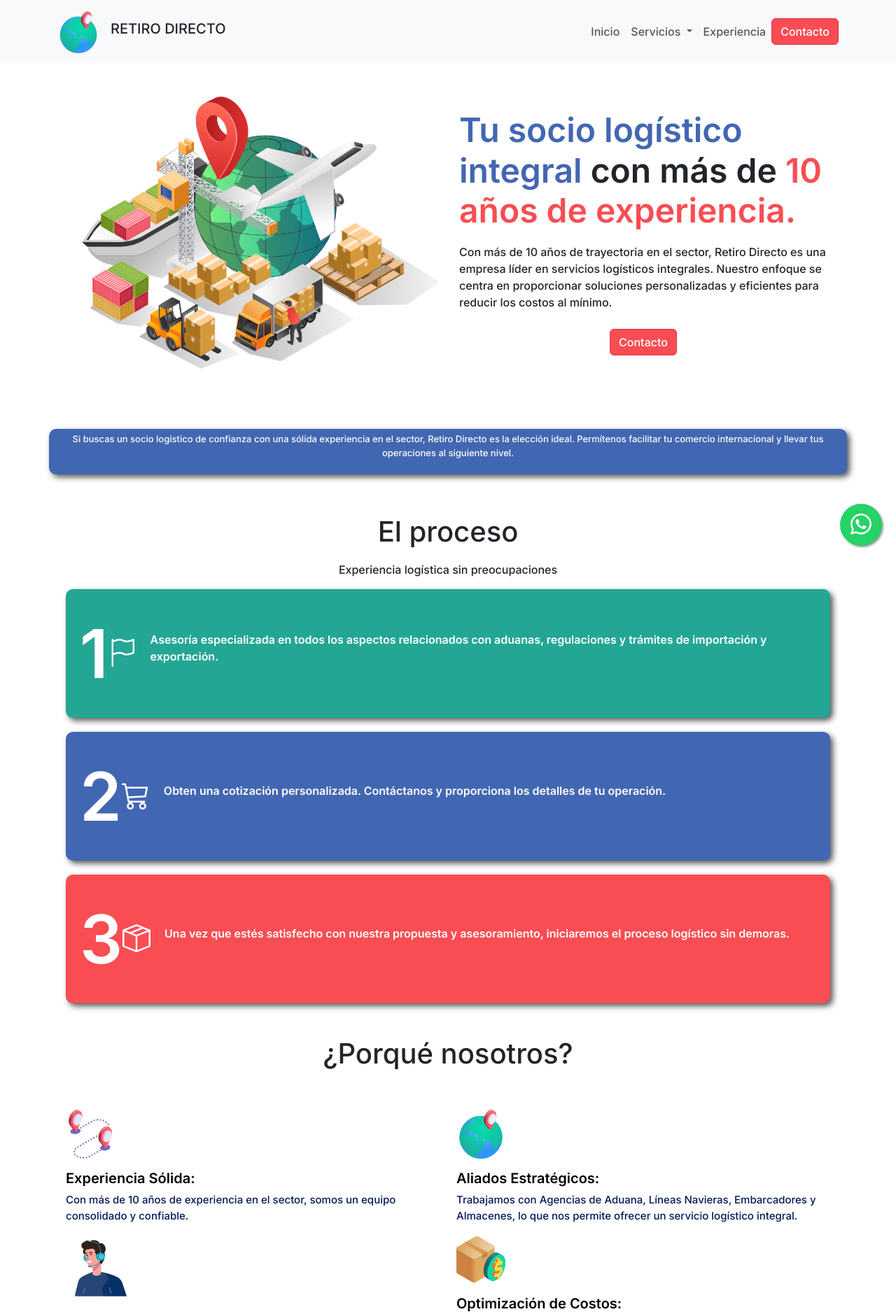
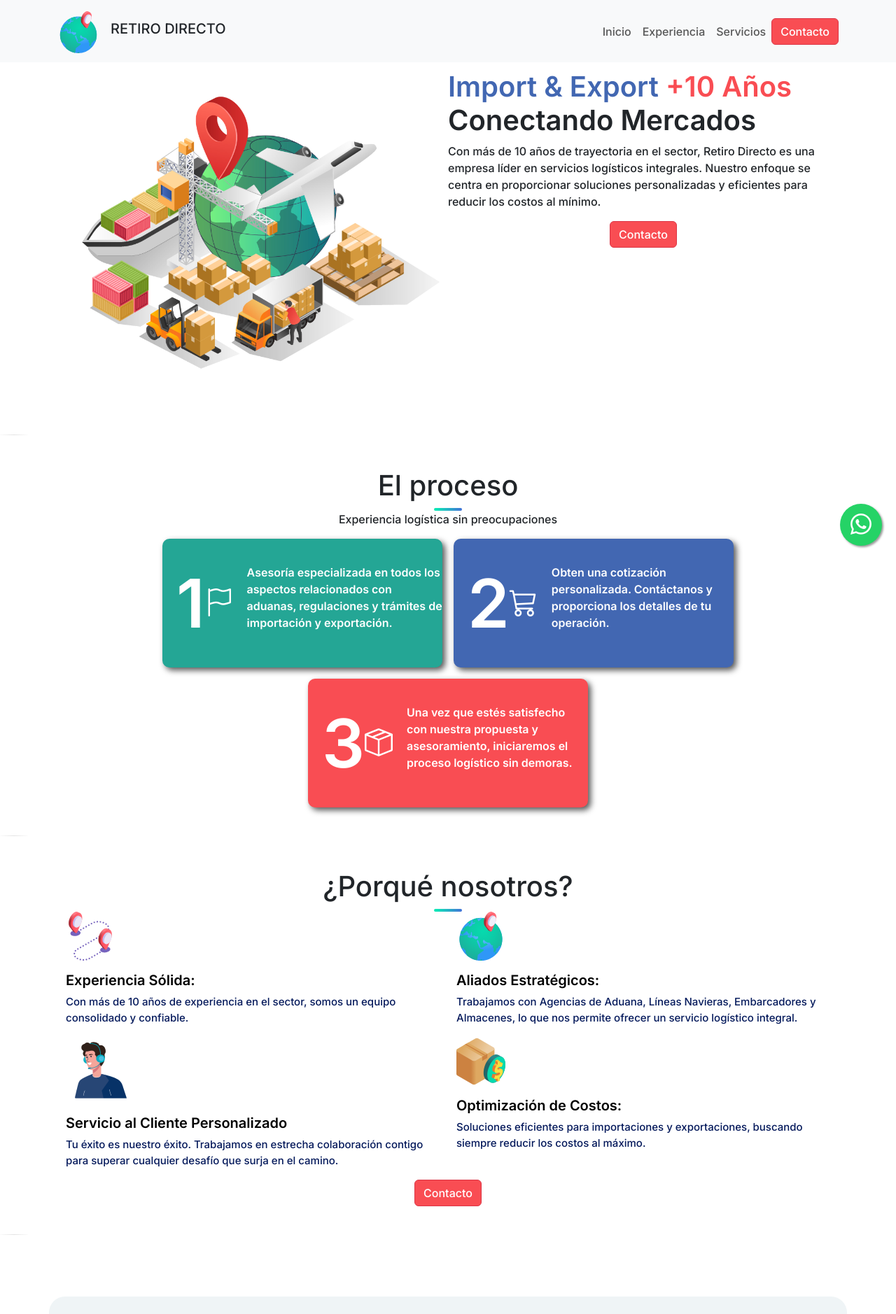
Before and after one commit to holydoritoz/retiro-directo-web, a plain HTML site: page index.html in a window 1280 px wide. Shown: the top 1878 px of the page at 70% size. Drawn offline with nearby package versions, Linux system fonts and the light colour scheme.

Commit message:
update 18.9

```diff
--- a/assets/css/styles.css
+++ b/assets/css/styles.css
@@ -12,6 +12,20 @@ body {
   padding: 0;
   background-color: white;
   font-family: 'Inter', sans-serif;
+
+}
+
+.separator-container {
+  width: 100%;
+  display: flex;
+  justify-content: center;
+}
+
+.separator {
+  background: linear-gradient(107.77deg, #0EE6B7 10.13%, #4370d9);
+  height: 4px;
+  width: 40px;
+  border-radius: 32px;
 }
 
 .bg-red {
@@ -42,87 +56,38 @@ body {
   border: none;
 }
 
-.main .card-body {
-  display: flex;
-  justify-content: center;
-  align-items: center;
+hr.separator {
+  border: 0;
+  height: 1px;
+  background-image: -webkit-linear-gradient(left, #f0f0f0, #8c8b8b, #f0f0f0);
+  background-image: -moz-linear-gradient(left, #f0f0f0, #8c8b8b, #f0f0f0);
+  background-image: -ms-linear-gradient(left, #f0f0f0, #8c8b8b, #f0f0f0);
+  background-image: -o-linear-gradient(left, #f0f0f0, #8c8b8b, #f0f0f0);
 }
 
-.main-text {
-  display: flex;
-  flex-direction: column;
-  align-items: center;
-  gap: 10px;
+.the-process h1 {
+  font-size: 2.5rem;
 }
 
-.main-text h1 {
-  font-size: 3rem;
-  font-weight: bold;
-}
-
-.info {
+.card-container {
+  width:400px;
   height: auto;
-  margin-top: 3rem;
-  padding: 5px;
-  text-align: center;
-  color: white;
-  font-size: small;
   border-radius: 10px;
   box-shadow: 4px 4px 9px 0px rgba(87, 87, 87, 1);
 }
 
-.the-process {
-  display: flex;
-  flex-direction: column;
-  align-items: center;
-  margin-top: 3rem;
-}
-
-.the-process h1 {
-  font-size: 2.5rem;
-  padding: 10px;
-}
-
-.cards {
-  display: flex;
-  flex-direction: column;
-  gap: 20px;
-}
-
-.card-container {
-  display: flex;
-  align-items: center;
-  width: 100%;
-  height: auto;
-  border-radius: 10px;
-  box-shadow: 4px 4px 9px 0px rgba(87, 87, 87, 1);
-
+.c-wrapper{
+  height: 100%;
 }
 
 .number {
-  display: flex;
-  justify-content: flex-start;
-  align-items: center;
   font-size: 6rem;
-  font-weight: bold;
+  padding: 20px;
   color: white;
-  padding: 20px;
 }
 
 .number i {
   font-size: 40px;
-}
-
-.card-info {
-  font-weight: bold;
-  color: white;
-}
-
-.why-us {
-  display: flex;
-  flex-direction: column;
-  align-items: center;
-  margin-top: 3rem;
 }
 
 .col h4 {
@@ -144,10 +109,8 @@ body {
 .services {
   margin-top: 3rem;
   background-color: #EFF4F6;
-}
-
-.services h1 {
-  padding: 20px;
+  padding: 2rem;
+  border-radius: 23px;
 }
 
 .services i {
@@ -159,13 +122,24 @@ body {
   width: 100%;
 }
 
+footer {
+  background-color: var(--blue);
+}
+
+.dev-contact{
+  font-size: .9rem;
+  gap: 10px;
+  padding: 1rem;
+  background-color: #0D1522;
+}
+
+.dev-contact a img {
+  width: 30px;
+}
+
 /* Whatsapp floting bottom */
 
 .floatWapp {
-  display: flex;
-  flex-direction: column;
-  align-items: center;
-  justify-content: center;
   position: fixed;
   width: 60px;
   height: 60px;
--- a/index.html
+++ b/index.html
@@ -34,17 +34,11 @@
           <li class="nav-item">
             <a class="nav-link" href="#">Inicio</a>
           </li>
-          <li class="nav-item dropdown">
-            <a class="nav-link dropdown-toggle" href="#" role="button" data-bs-toggle="dropdown" aria-expanded="false">
-              Servicios
-            </a>
-            <ul class="dropdown-menu fs-6">
-              <li><a class="dropdown-item" href="#">Importaciones</a></li>
-              <li><a class="dropdown-item" href="#">Exportaciones</a></li>
-            </ul>
+          <li class="nav-item">
+            <a class="nav-link" href="#expertice">Experiencia</a>
           </li>
           <li class="nav-item">
-            <a class="nav-link" href="#">Experiencia</a>
+            <a class="nav-link" href="#services">Servicios</a>
           </li>
         </ul>
         <button class="btn btn-danger">Contacto</button>
@@ -58,11 +52,12 @@
         <div class="col-md-6 col-lg-6">
           <img src="./assets/img/main-pic.jpg" class="img-fluid rounded-start" alt="...">
         </div>
-        <div class="col-md-6 col-lg-6 main-text">
-          <div class="card-body">
-            <div class="main-text">
-              <h1><span style="color:#4267B2">Tu socio logístico integral</span> con más de <span style="color:#F94D53">
-                  10 años de experiencia.</span></h1>
+        <div class="col-md-6 col-lg-6">
+          <div class="d-flex justify-content-center align-items-center">
+            <div class="d-flex flex-column align-items-center">
+              <h1 class="fw-bold"><span style="color:#4267B2">Import & Export</span>
+                <span style="color:#F94D53">+10 Años </span>Conectando Mercados
+              </h1>
               <p>Con más de 10 años de trayectoria en el sector, Retiro Directo es una empresa líder en servicios
                 logísticos
                 integrales. Nuestro enfoque se centra en proporcionar soluciones personalizadas y eficientes para
@@ -75,42 +70,50 @@
       </div>
     </div>
   </section>
+  <br>
+  <hr class="separator">
+  <br>
+  <section class="container d-flex flex-column align-items-center mt-2">
+    <h1>El proceso</h1>
 
-  <section class="container info bg-blue">
-    <p>Si buscas un socio logístico de confianza con una sólida experiencia en el sector, Retiro Directo es la
-      elección
-      ideal. Permítenos facilitar tu comercio internacional y llevar tus operaciones al siguiente nivel.</p>
-  </section>
+    <div class="separator-container">
+      <div class="separator"></div>
+    </div>
 
-  <section class="container the-process">
-    <h1>El proceso</h1>
     <p>Experiencia logística sin preocupaciones</p>
-    <div class="container cards">
-      <div class="card-container bg-green">
-        <div class="number"><span>1</span><i class="bi bi-flag"></i></div>
-        <div class="card-info">
+    <div class="container d-flex justify-content-center flex-wrap w-100 gap-3">
+      <div class="card-container d-flex align-items-center fw-bold bg-green">
+        <div class="number d-flex justify-content-start align-items-center"><span>1</span><i class="bi bi-flag"></i></div>
+        <div class="text-white fw-bold">
           <p>Asesoría especializada en todos los aspectos relacionados con aduanas, regulaciones y trámites de
             importación y exportación.</p>
         </div>
       </div>
-      <div class="card-container bg-blue">
-        <div class="number"><span>2</span><i class="bi bi-cart3"></i></i></div>
-        <div class="card-info">
+      <div class="card-container d-flex align-items-center fw-bold bg-blue">
+        <div class="number d-flex justify-content-start align-items-center"><span>2</span><i class="bi bi-cart3"></i></i></div>
+        <div class="text-white fw-bold">
           <p>Obten una cotización personalizada. Contáctanos y proporciona los detalles de tu operación.</p>
         </div>
       </div>
-      <div class="card-container bg-red">
-        <div class="number"><span>3</span><i class="bi bi-box-seam"></i></div>
-        <div class="card-info">
+      <div class="card-container d-flex align-items-center fw-bold bg-red">
+        <div class="number d-flex justify-content-start align-items-center"><span>3</span><i class="bi bi-box-seam"></i></div>
+        <div class="text-white fw-bold">
           <p>Una vez que estés satisfecho con nuestra propuesta y asesoramiento, iniciaremos el proceso logístico sin
             demoras.</p>
         </div>
       </div>
     </div>
   </section>
+  <br>
+  <hr class="separator">
+  <br>
+  <section class="container d-flex flex-column align-items-center mt-2" id="expertice">
+    <h1>¿Porqué nosotros?</h1>
 
-  <section class="container why-us">
-    <h1>¿Porqué nosotros?</h1>
+    <div class="separator-container">
+      <div class="separator"></div>
+    </div>
+
     <div class="container">
       <div class="row">
         <div class="col">
@@ -152,12 +155,19 @@
     </div>
     <a href="#"><button class="btn btn-danger">Contacto</button></a>
   </section>
+  <br>
+  <hr class="separator">
+  <br>
+  <section class="container services text-center" id="services">
+    <h1>Servicios</h1>
 
-  <section class="container services text-center">
-    <h1>Servicios</h1>
-    <div class="row">
+    <div class="separator-container">
+      <div class="separator"></div>
+    </div>
+
+    <div class="row g-2 mt-2">
       <div class="col-12 col-md-12 col-lg-6">
-        <div class="card" style="width: 100%;">
+        <div class="card c-wrapper">
           <img src="./assets/img/import-vector.webp" class="card-img-top" alt="...">
           <div class="card-body">
             <i class="bi bi-patch-check-fill"></i>
@@ -168,20 +178,16 @@
             </p>
           </div>
           <ul class="list-group list-group-flush">
-
             <li class="list-group-item"></i>Asesoría y RevisiónDocumental</li>
             <li class="list-group-item">Fletes Internacionales</li>
             <li class="list-group-item">Agenciamiento Aduanero</li>
             <li class="list-group-item">Seguros de embarques</li>
             <li class="list-group-item">Transporte Terrestre</li>
           </ul>
-          <div class="card-body">
-            <a href="#" class="card-link">Más información</a>
-          </div>
         </div>
       </div>
       <div class="col-12 col-md-12 col-lg-6">
-        <div class=" card" style="width: 100%;">
+        <div class="card c-wrapper">
           <img src="./assets/img/export-vector.webp" class="card-img-top" alt="...">
           <div class="card-body">
             <i class="bi bi-patch-check-fill"></i>
@@ -199,17 +205,27 @@
             <li class="list-group-item">Seguros de embarques</li>
             <li class="list-group-item">Transporte Terrestre</li>
           </ul>
-          <div class="card-body">
-            <a href="#" class="card-link">Más información</a>
-          </div>
         </div>
       </div>
     </div>
   </section>
 
+  <section class="mt-2">
+    <iframe src="https://www.google.com/maps/embed?pb=!1m18!1m12!1m3!1d7917.5295193026695!2d-70.65371940452039!3d-33.45162271411979!2m3!1f0!2f0!3f0!3m2!1i1024!2i768!4f13.1!3m3!1m2!1s0x9662c570b209b97d%3A0xfc98bd871585039f!2sArturo%20Prat%20407%2C%20Santiago%2C%20Regi%C3%B3n%20Metropolitana!5e0!3m2!1ses-419!2scl!4v1695089638690!5m2!1ses-419!2scl" width="100%" height="450" style="border:0;" allowfullscreen="" loading="lazy" referrerpolicy="no-referrer-when-downgrade"></iframe>
+  </section>
+
+  <footer class="container-fluid mt-2">
+    asdasd
+  </footer>
+
+  <div class="container-fluid dev-contact d-flex justify-content-center align-items-center text-white">
+    © 2023 Retiro directo | Sitio desarrollado por
+    <a href="#"><img src="./assets/img/Logo.png" alt=""></a>
+
+  </div>
   <!--CÓDIGO CON EL LINK DE WHATSAPP API-->
   <a href="https://api.whatsapp.com/send?phone=56987960574&text=Hola%21%20Quisiera%20m%C3%A1s%20informaci%C3%B3n%20sobre%20Risi.cl."
-    class="floatWapp" target="_blank">
+    class="floatWapp d-flex flex-column align-items-center justify-content-center" target="_blank">
     <i class="bi bi-whatsapp   my-floatWapp"></i>
   </a>
   <!-- Bootstrap 5.3.0 -->
```
Also changed, not shown: assets/img/Logo.png (added).
